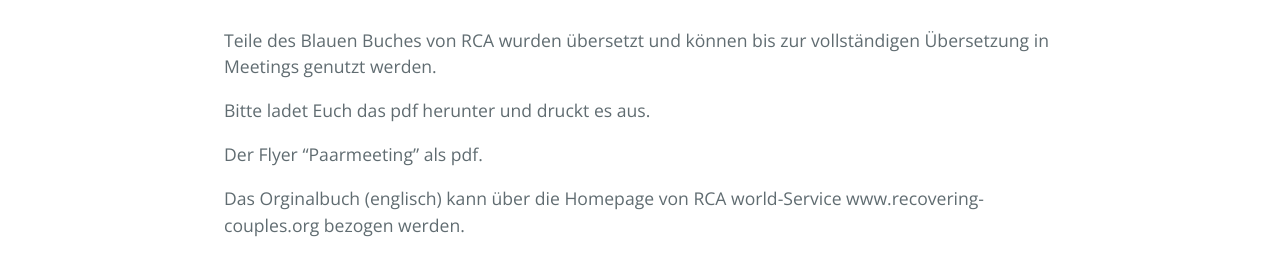
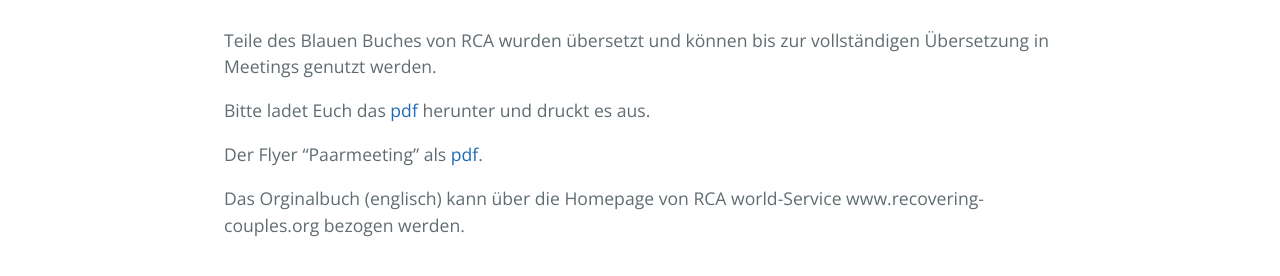
Before and after one commit to rcadeutschland/rcadeutschland.github.io, a Jekyll site: the page built from Literatur.MD, in a window 1280 px wide. Shown: the part 416-692 px from the top of the page. Built offline with Jekyll 4.4.1, drawn with Linux system fonts in a browser that asks for light colours; some of the changed lines change nothing that is shown.

Commit message:
links added

```diff
--- a/Literatur.MD
+++ b/Literatur.MD
@@ -7,9 +7,9 @@
 Teile des Blauen Buches von RCA wurden übersetzt und können bis zur
 vollständigen Übersetzung in Meetings genutzt werden.
 
-Bitte ladet Euch das pdf herunter und druckt es aus.
+Bitte ladet Euch das [pdf](/files/RCA-Literatur+2014.pdf) herunter und druckt es aus.
 
-Der Flyer "Paarmeeting" als pdf.
+Der Flyer "Paarmeeting" als [pdf](/files/rca_flyer_2010.pdf).
 
 Das Orginalbuch (englisch) kann über die Homepage von RCA world-Service
 www.recovering-couples.org bezogen werden.
```
